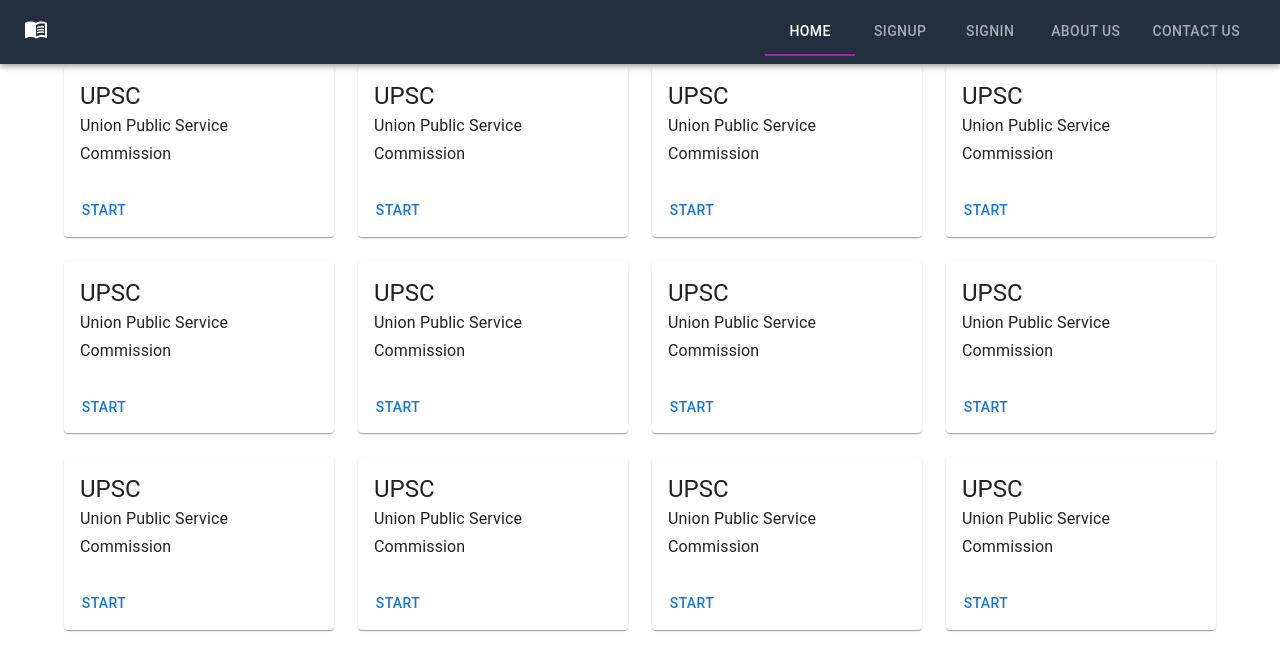
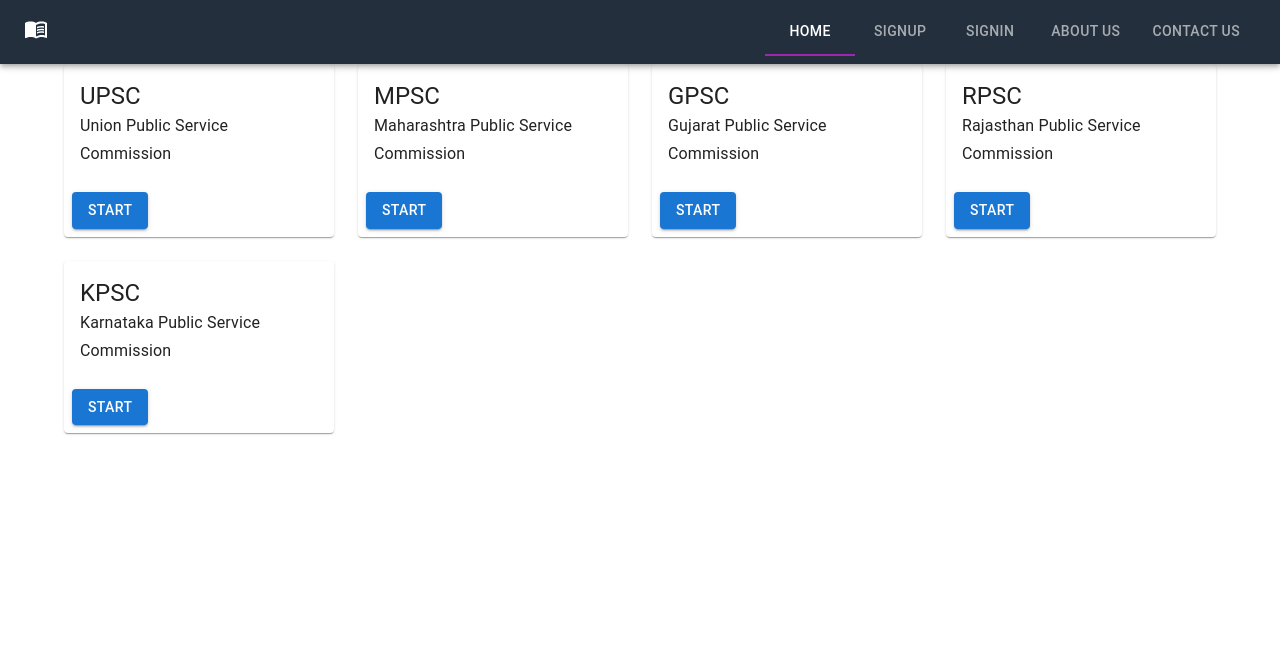
Before and after one commit to sahaniraja/QuizApp, a React (Create React App) app: page / in a window 1280 px wide. Shown: the top 670 px of the page. Built offline with nearby package versions, Linux system fonts and the light colour scheme.

Commit message:
intial commit

```diff
--- a/package.json
+++ b/package.json
@@ -9,6 +9,7 @@
     "@emotion/styled": "11.8.1",
     "@mui/icons-material": "5.8.3",
     "@mui/material": "5.8.2",
+    "@mui/styles": "5.8.3",
     "react": "18.0.0",
     "react-dom": "18.0.0",
     "react-router-dom": "6.3.0",
--- a/src/components/Layouts/Homepage.js
+++ b/src/components/Layouts/Homepage.js
@@ -12,169 +12,51 @@ import {
 import { createTheme, ThemeProvider } from "@mui/material/styles";
 
 const theme = createTheme();
-
+const modules = [
+  {
+    name: "UPSC",
+    desc: "Union Public Service Commission"
+  },
+  {
+    name: "MPSC",
+    desc: "Maharashtra Public Service Commission"
+  },
+  {
+    name: "GPSC",
+    desc: "Gujarat Public Service Commission"
+  },
+  {
+    name: "RPSC",
+    desc: "Rajasthan Public Service Commission"
+  },
+  {
+    name: "KPSC",
+    desc: "Karnataka Public Service Commission"
+  }
+];
 const Homepage = () => {
   return (
     <ThemeProvider theme={theme}>
       <Container component="main" styles={{ padding: "50" }}>
         <CssBaseline />
         <Grid container spacing={3}>
+          {modules.map((module) => {
+            return (
               <Grid item sm={3}>
                 <Card>
                   <CardContent>
-                <Typography variant="h5">UPSC</Typography>
-                <Typography variant="subtitle1">
-                  Union Public Service Commission
-                </Typography>
+                    <Typography variant="h5">{module.name}</Typography>
+                    <Typography variant="subtitle1">{module.desc}</Typography>
                   </CardContent>
                   <CardActions>
-                <Button>Start</Button>
+                    <Button variant="contained" color="primary">
+                      Start
+                    </Button>
                   </CardActions>
                 </Card>
               </Grid>
-          <Grid item sm={3}>
-            <Card>
-              <CardContent>
-                <Typography variant="h5">UPSC</Typography>
-                <Typography variant="subtitle1">
-                  Union Public Service Commission
-                </Typography>
-              </CardContent>
-              <CardActions>
-                <Button>Start</Button>
-              </CardActions>
-            </Card>
-          </Grid>
-          <Grid item sm={3}>
-            <Card>
-              <CardContent>
-                <Typography variant="h5">UPSC</Typography>
-                <Typography variant="subtitle1">
-                  Union Public Service Commission
-                </Typography>
-              </CardContent>
-              <CardActions>
-                <Button>Start</Button>
-              </CardActions>
-            </Card>
-          </Grid>
-          <Grid item sm={3}>
-            <Card>
-              <CardContent>
-                <Typography variant="h5">UPSC</Typography>
-                <Typography variant="subtitle1">
-                  Union Public Service Commission
-                </Typography>
-              </CardContent>
-              <CardActions>
-                <Button>Start</Button>
-              </CardActions>
-            </Card>
-          </Grid>
-          <Grid item sm={3}>
-            <Card>
-              <CardContent>
-                <Typography variant="h5">UPSC</Typography>
-                <Typography variant="subtitle1">
-                  Union Public Service Commission
-                </Typography>
-              </CardContent>
-              <CardActions>
-                <Button>Start</Button>
-              </CardActions>
-            </Card>
-          </Grid>
-          <Grid item sm={3}>
-            <Card>
-              <CardContent>
-                <Typography variant="h5">UPSC</Typography>
-                <Typography variant="subtitle1">
-                  Union Public Service Commission
-                </Typography>
-              </CardContent>
-              <CardActions>
-                <Button>Start</Button>
-              </CardActions>
-            </Card>
-          </Grid>
-          <Grid item sm={3}>
-            <Card>
-              <CardContent>
-                <Typography variant="h5">UPSC</Typography>
-                <Typography variant="subtitle1">
-                  Union Public Service Commission
-                </Typography>
-              </CardContent>
-              <CardActions>
-                <Button>Start</Button>
-              </CardActions>
-            </Card>
-          </Grid>
-          <Grid item sm={3}>
-            <Card>
-              <CardContent>
-                <Typography variant="h5">UPSC</Typography>
-                <Typography variant="subtitle1">
-                  Union Public Service Commission
-                </Typography>
-              </CardContent>
-              <CardActions>
-                <Button>Start</Button>
-              </CardActions>
-            </Card>
-          </Grid>
-          <Grid item sm={3}>
-            <Card>
-              <CardContent>
-                <Typography variant="h5">UPSC</Typography>
-                <Typography variant="subtitle1">
-                  Union Public Service Commission
-                </Typography>
-              </CardContent>
-              <CardActions>
-                <Button>Start</Button>
-              </CardActions>
-            </Card>
-          </Grid>
-          <Grid item sm={3}>
-            <Card>
-              <CardContent>
-                <Typography variant="h5">UPSC</Typography>
-                <Typography variant="subtitle1">
-                  Union Public Service Commission
-                </Typography>
-              </CardContent>
-              <CardActions>
-                <Button>Start</Button>
-              </CardActions>
-            </Card>
-          </Grid>
-          <Grid item sm={3}>
-            <Card>
-              <CardContent>
-                <Typography variant="h5">UPSC</Typography>
-                <Typography variant="subtitle1">
-                  Union Public Service Commission
-                </Typography>
-              </CardContent>
-              <CardActions>
-                <Button>Start</Button>
-              </CardActions>
-            </Card>
-          </Grid>
-          <Grid item sm={3}>
-            <Card>
-              <CardContent>
-                <Typography variant="h5">UPSC</Typography>
-                <Typography variant="subtitle1">
-                  Union Public Service Commission
-                </Typography>
-              </CardContent>
-              <CardActions>
-                <Button>Start</Button>
-              </CardActions>
-            </Card>
-          </Grid>
+            );
+          })}
         </Grid>
       </Container>
     </ThemeProvider>
```
Also changed, not shown: src/components/Controls/Button.js (added, +29 -0 lines), src/components/Controls/Controls.js (added, +7 -0 lines), src/components/Controls/Input.js (added), src/components/Layouts/ModuleDesc.js (added), src/components/Layouts/QuizType.js (added). Lines whose indentation alone changed are shown as unchanged.
